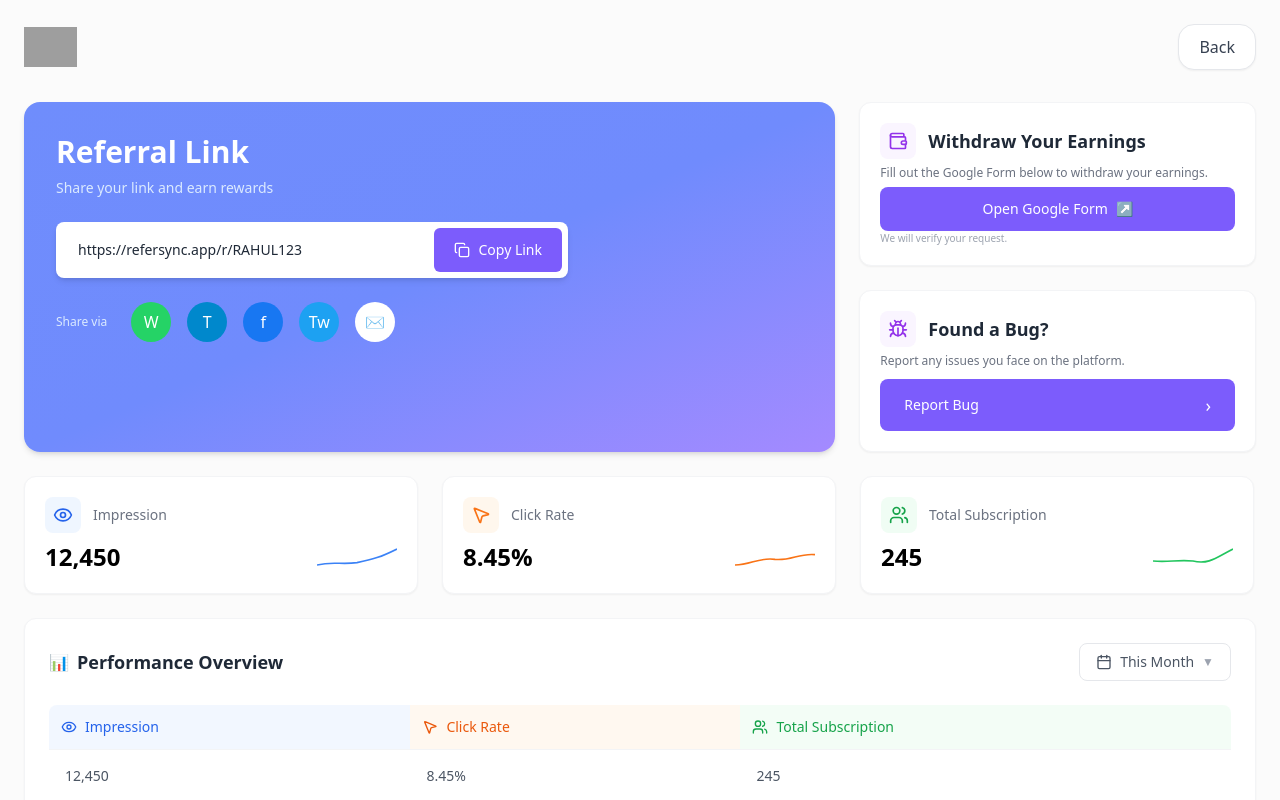
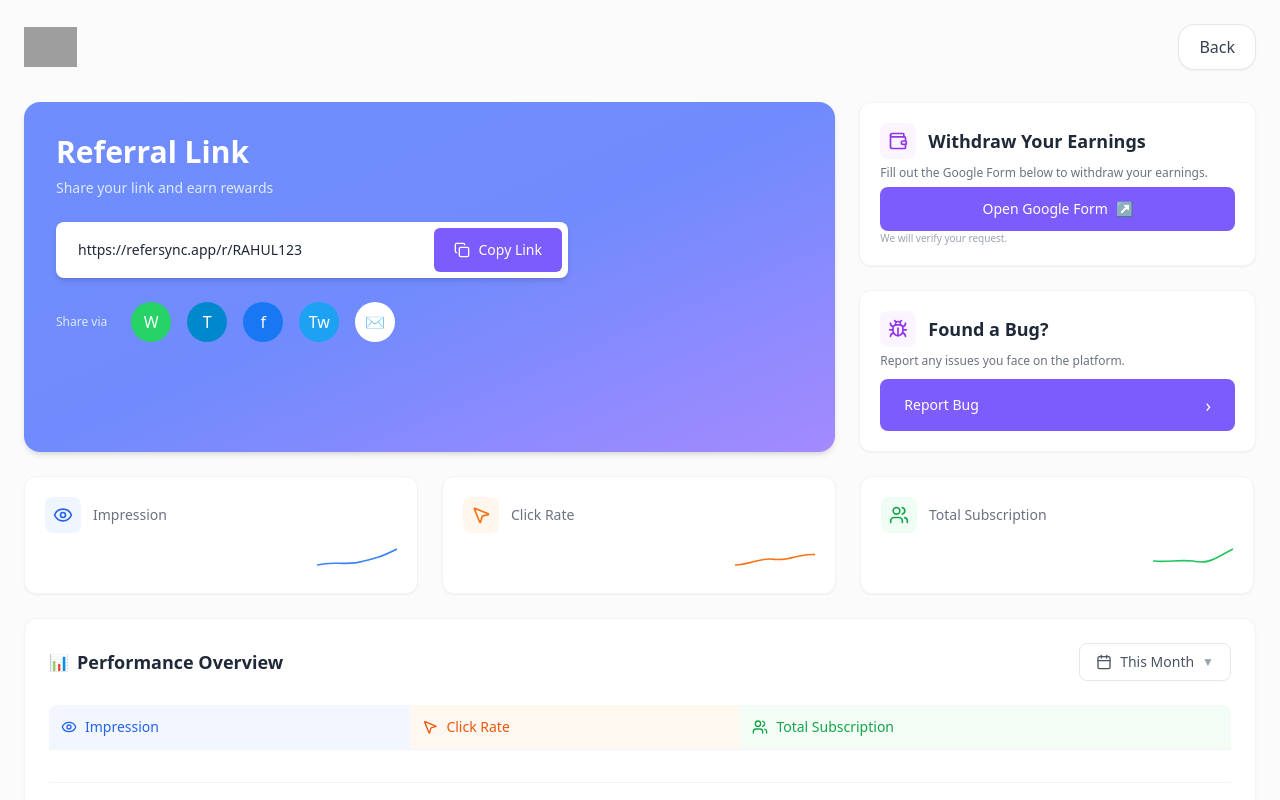
Before and after one commit to afnankhan123456/reviewreply-ai, a Next.js app: page /plans/refer-earn in a window 1280 px wide. Shown: the top 800 px of the page. Built offline with nearby package versions, Linux system fonts and the light colour scheme; grey boxes are pictures that could not be loaded.

Commit message:
Update page.tsx

```diff
--- a/app/plans/refer-earn/page.tsx
+++ b/app/plans/refer-earn/page.tsx
@@ -112,7 +112,7 @@ export default function ReferEarnPage() {
         {/* ================= ROW 1 END ================= */}
 
 
-        {/* ================= ROW 2 (3 Cards - 1000px width) ================= */}
+        {/* ================= ROW 2 (3 Cards - DATA REMOVED) ================= */}
         <div className="lg:col-span-3 pr-[2px] grid grid-cols-1 md:grid-cols-3 gap-6">
 
           <div className="bg-white rounded-xl border border-gray-100 shadow-sm p-5">
@@ -123,7 +123,7 @@ export default function ReferEarnPage() {
               <span className="text-sm text-gray-500">Impression</span>
             </div>
             <div className="flex items-end justify-between">
-              <span className="text-2xl font-bold">12,450</span>
+              <span className="text-2xl font-bold"></span>
               <svg viewBox="0 0 100 30" className="w-20 h-8">
                 <path d="M0,25 C20,20 30,25 50,22 C70,18 80,15 100,5" fill="none" stroke="#3b82f6" strokeWidth="2" />
               </svg>
@@ -138,7 +138,7 @@ export default function ReferEarnPage() {
               <span className="text-sm text-gray-500">Click Rate</span>
             </div>
             <div className="flex items-end justify-between">
-              <span className="text-2xl font-bold">8.45%</span>
+              <span className="text-2xl font-bold"></span>
               <svg viewBox="0 0 100 30" className="w-20 h-8">
                 <path d="M0,25 C20,25 30,15 50,18 C70,20 80,10 100,12" fill="none" stroke="#f97316" strokeWidth="2" />
               </svg>
@@ -153,7 +153,7 @@ export default function ReferEarnPage() {
               <span className="text-sm text-gray-500">Total Subscription</span>
             </div>
             <div className="flex items-end justify-between">
-              <span className="text-2xl font-bold">245</span>
+              <span className="text-2xl font-bold"></span>
               <svg viewBox="0 0 100 30" className="w-20 h-8">
                 <path d="M0,20 C20,22 30,18 50,20 C70,25 80,15 100,5" fill="none" stroke="#22c55e" strokeWidth="2" />
               </svg>
@@ -164,7 +164,7 @@ export default function ReferEarnPage() {
         {/* ================= ROW 2 END ================= */}
 
 
-        {/* ================= ROW 3 (Table - UPDATED to col-span-3 to match 3 cards) ================= */}
+        {/* ================= ROW 3 (Table - DATA REMOVED) ================= */}
         <div className="lg:col-span-3 bg-white rounded-xl border border-gray-100 shadow-sm p-6">
           <div className="flex items-center justify-between mb-6">
             <div className="flex items-center gap-2">
@@ -191,17 +191,11 @@ export default function ReferEarnPage() {
                 </tr>
               </thead>
               <tbody className="bg-white">
-                {[
-                  [12450, "8.45%", 245],
-                  [9870, "7.32%", 187],
-                  [7650, "6.91%", 154],
-                  [6320, "5.48%", 123],
-                  [5210, "4.99%", 98],
-                ].map((row, idx) => (
+                {[1, 2, 3, 4, 5].map((_, idx) => (
                   <tr key={idx} className={idx !== 4 ? "border-b border-gray-100" : ""}>
-                    <td className="p-4 text-sm text-gray-600">{row[0].toLocaleString()}</td>
-                    <td className="p-4 text-sm text-gray-600">{row[1]}</td>
-                    <td className="p-4 text-sm text-gray-600">{row[2]}</td>
+                    <td className="p-4 text-sm text-gray-600"></td>
+                    <td className="p-4 text-sm text-gray-600"></td>
+                    <td className="p-4 text-sm text-gray-600"></td>
                   </tr>
                 ))}
               </tbody>
```
